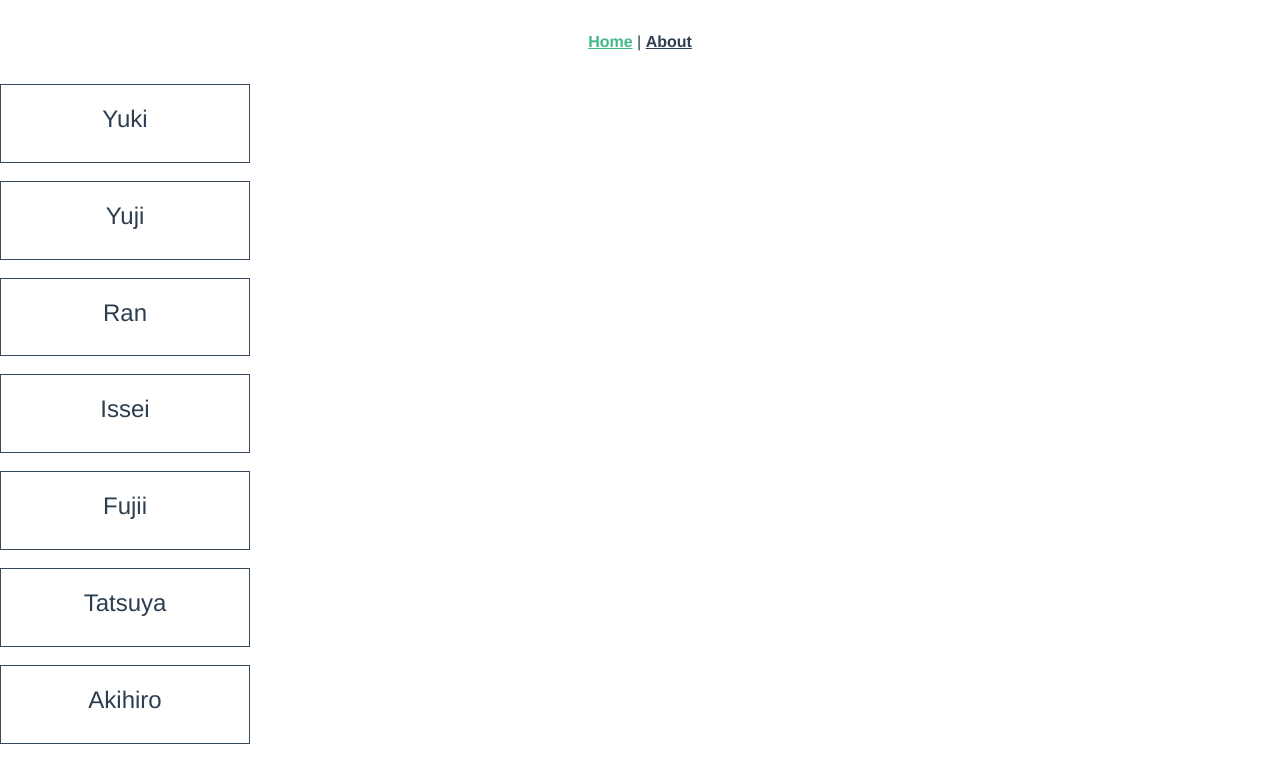
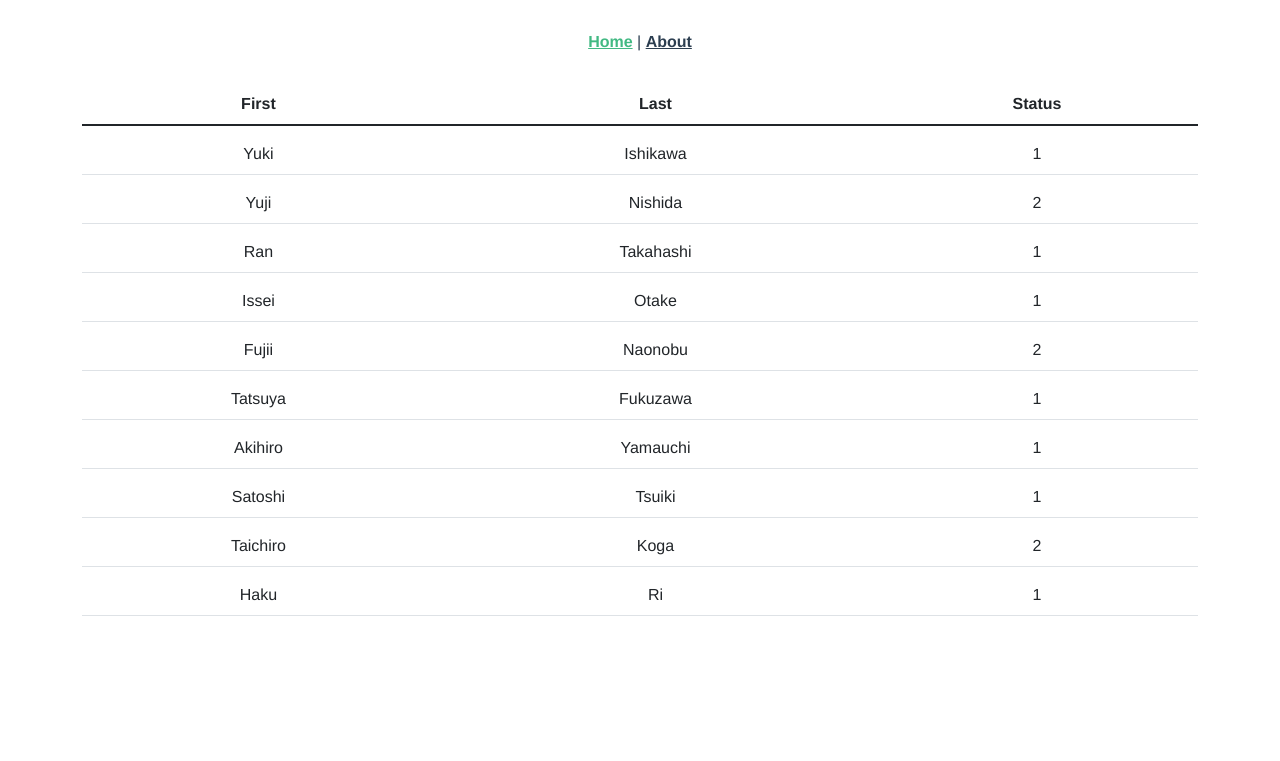
Before and after one commit to Mukiisanma1412/SE331-2021-Project, a Vue app: page / in a window 1280 px wide. Shown: the top 761 px of the page. Built offline with nearby package versions, Linux system fonts and the light colour scheme; data requests are answered from the project's data file.

Commit message:
change people list into table

```diff
--- a/src/App.vue
+++ b/src/App.vue
@@ -3,7 +3,9 @@
     <router-link to="/">Home</router-link> |
     <router-link to="/about">About</router-link>
   </div>
-  <router-view />
+  <div class="container">
+    <router-view />
+  </div>
 </template>
 
 <style>
--- a/src/components/Peoplelist.vue
+++ b/src/components/Peoplelist.vue
@@ -1,8 +1,14 @@
 <template>
 
-    <div class="event-card">
-      <h4>{{ people.name }}</h4>
-    </div>
+
+      <h4></h4>
+       <tr>
+
+      <td>{{ people.name }}</td>
+      <td>{{ people.Surname }}</td>
+      <td>{{ people.status }}</td>
+    </tr>
+
 
 </template>
 
--- a/src/views/Home.vue
+++ b/src/views/Home.vue
@@ -1,6 +1,19 @@
 <template>
   <div class="home">
+    <table class="table table-hover">
+  <thead>
+    <tr>
+      <th scope="col">First</th>
+      <th scope="col">Last</th>
+      <th scope="col">Status</th>
+    </tr>
+  </thead>
+  <tbody>
+
     <PeopleList v-for="people in peoples" :key="people.id" :people="people" />
+  </tbody>
+</table>
+
   </div>
 </template>
 
```
